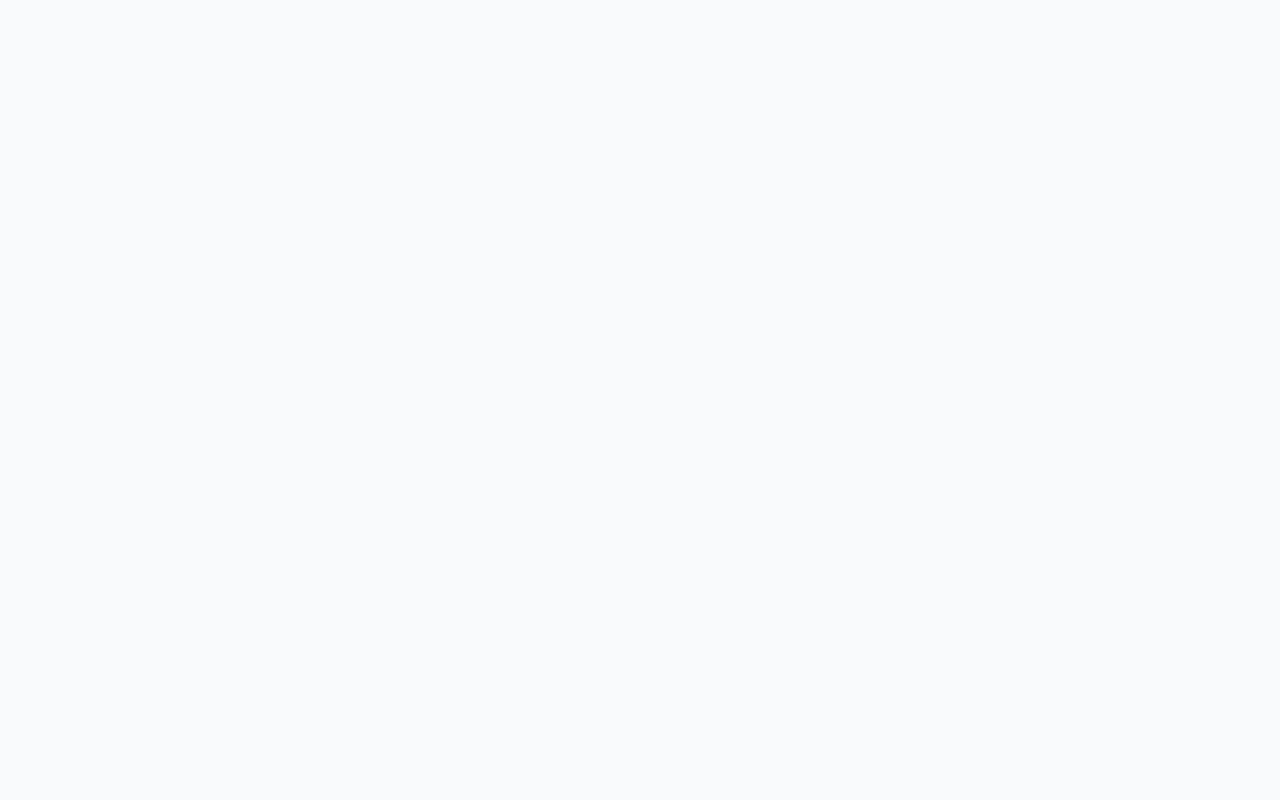
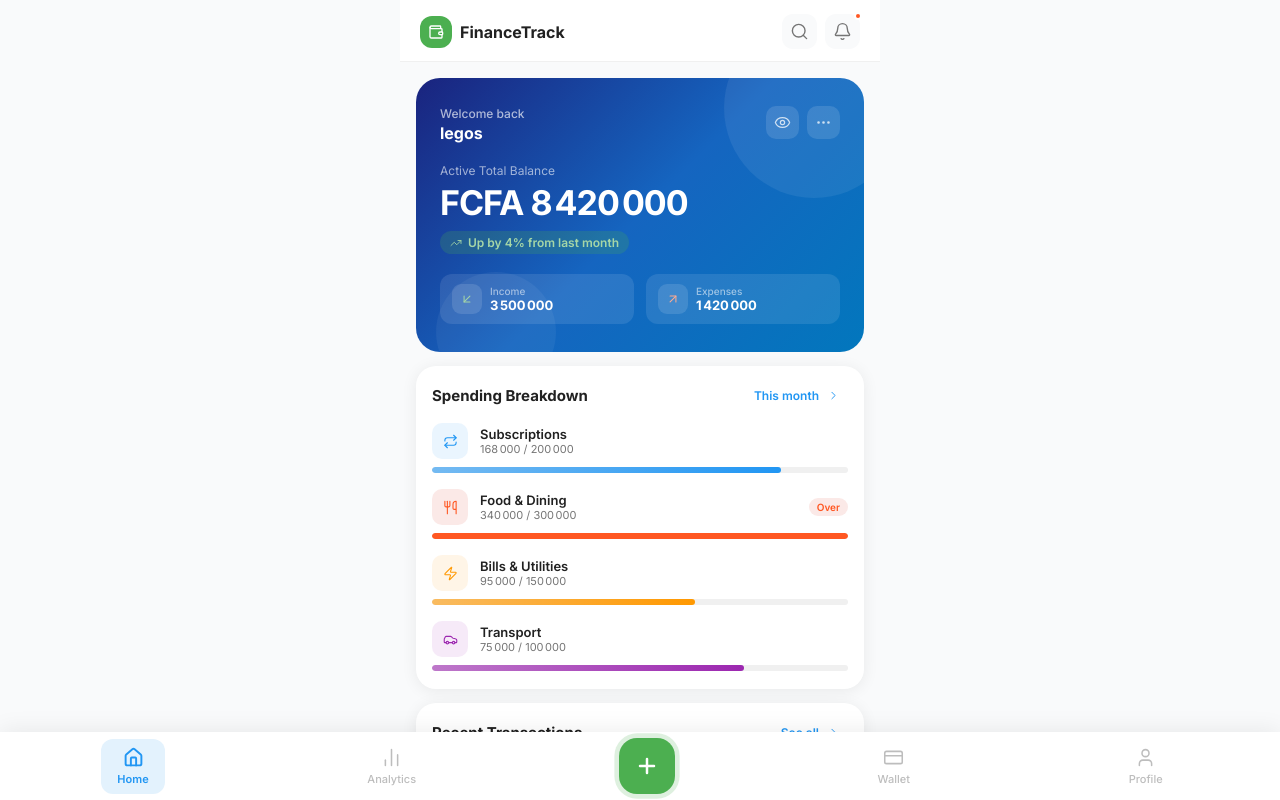
Before and after one commit to LemnsaLeger/FinanceTracker, a React (Vite) app: page / in a window 1280 px wide. Both pictures are taken after a click on the button "Log in". Shown: the top 800 px of the page. Built offline with nearby package versions, Linux system fonts and the light colour scheme.

Commit message:
Update the App.jsx, HomeScreen.jsx, BottomNav.jsx, AddTransactionSheet.jsx and index.css files with the latest changes.

```diff
--- a/src/App.jsx
+++ b/src/App.jsx
@@ -1,12 +1,21 @@
 // src/App.js
 import { useState } from "react";
 import "./index.css";
+import "./App.css";
+
+// importing components
 import LandingPage from "./components/LandingPage";
+import HomeScreen from "./components/HomeScreen";
+import InOutScreen from "./components/InOutScreen";
+import NotificationsScreen from "./components/NotificationsScreen";
+import BottomNav from "./components/BottomNav";
+import AddTransactionSheet from "./components/AddTransactionSheet";
 import { transactions as seedTx } from "../data/mockData";
 
 export default function App() {
   const [screen, setScreen] = useState("landing"); // landing | app
   const [activeTab, setActiveTab] = useState("home");
+  const [showAdd, setShowAdd] = useState(false);
   const [txList, setTxList] = useState(seedTx);
 
   const handleSave = (tx) => {
@@ -52,9 +61,9 @@ export default function App() {
   const renderTab = () => {
     switch (activeTab) {
       case "analytics":
-        return "Analytics coming soon!";
+        return <InOutScreen txList={txList} />;
       case "wallet":
-        return "Wallet details coming soon!";
+        return <NotificationsScreen />;
       case "profile":
         return (
           <div
@@ -94,11 +103,32 @@ export default function App() {
             </p>
           </div>
         );
-
-
-
       default:
         return <HomeScreen txList={txList} />;
     }
   };
+
+  return (
+    <div
+      style={{
+        maxWidth: 480,
+        margin: "0 auto",
+        position: "relative",
+        minHeight: "100vh",
+      }}
+    >
+      {renderTab()}
+      <BottomNav
+        activeTab={activeTab}
+        onTabChange={setActiveTab}
+        onAdd={() => setShowAdd(true)}
+      />
+      {showAdd && (
+        <AddTransactionSheet
+          onClose={() => setShowAdd(false)}
+          onSave={handleSave}
+        />
+      )}
+    </div>
+  );
 }
```
